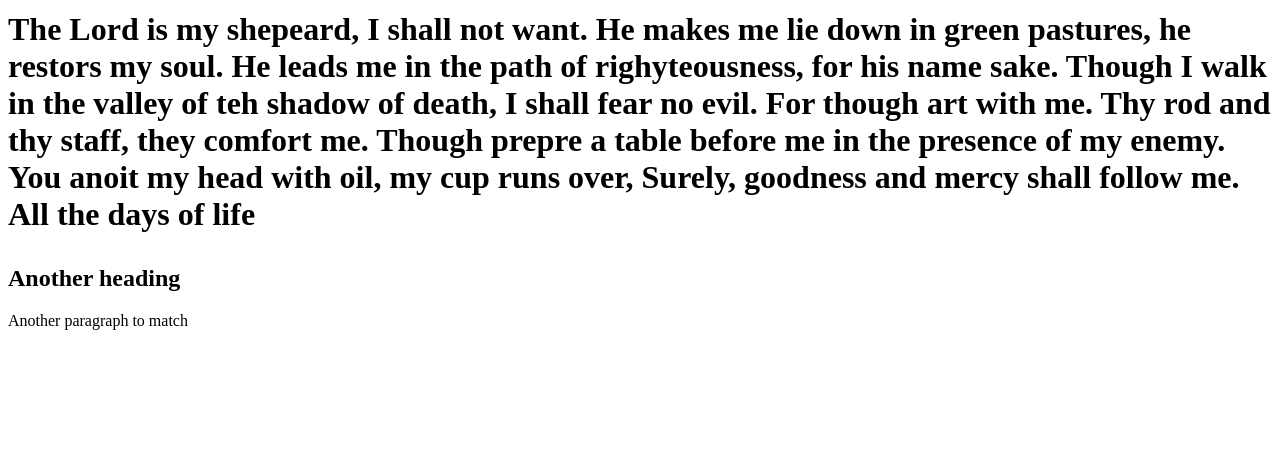
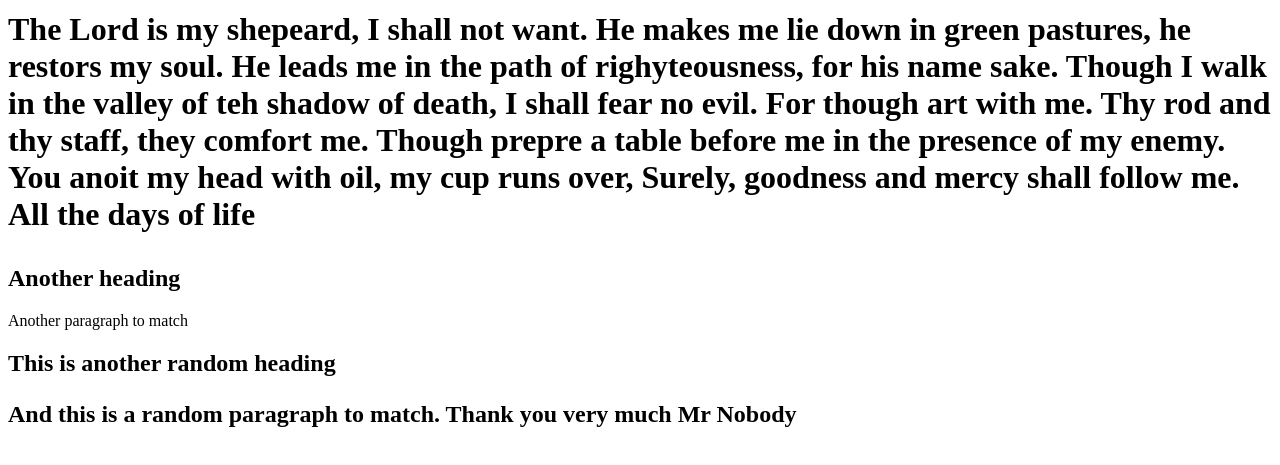
Before and after one commit to Woleojopb/git-class, a plain HTML site: page home.html in a window 1280 px wide. Shown: the part 79-544 px from the top of the page. Drawn offline with Linux system fonts and the light colour scheme.

Commit message:
Updated Home.HTML

```diff
--- a/home.html
+++ b/home.html
@@ -23,5 +23,7 @@
     <h2>Another heading</h2>
     <p> Another paragraph to match</p>
 
+        <h2>This is another random heading<h2>
+            <p> And this is a random paragraph to match. Thank you very much Mr Nobody</p>
 </body>
 </html>
```
